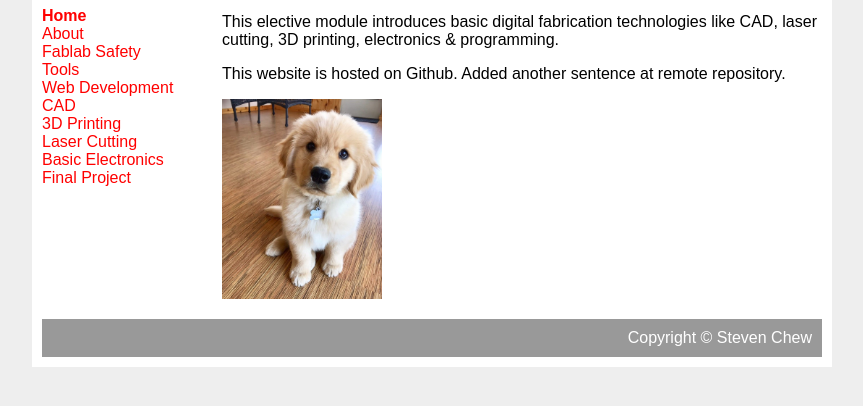
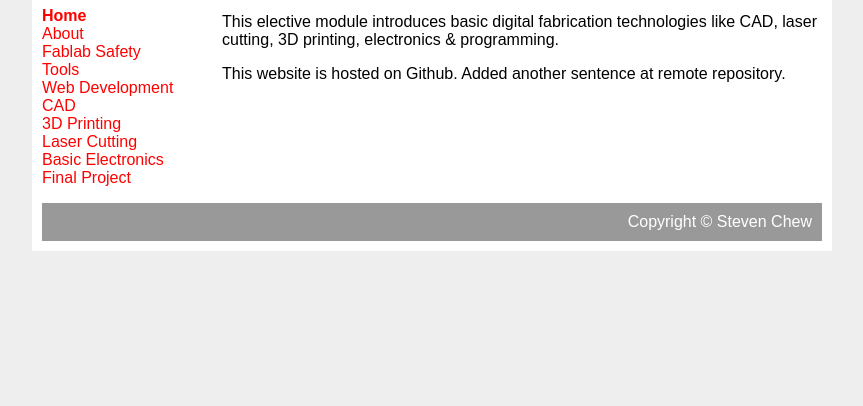
Before and after one commit to skeatz/my-first-website, a plain HTML site: page index.html in a window 1280 px wide. Shown: the part 106-512 px from the top of the page, without its empty margins (208-1071 px from the left). Drawn offline with Linux system fonts and the light colour scheme.

Commit message:
Revert "Added gr-pup to index.html"
This reverts commit dee0bfac78beadebe88f315cb93822a291761549.

```diff
--- a/index.html
+++ b/index.html
@@ -29,7 +29,6 @@
 					<h2>Home page</h2>
 					<p>This elective module introduces basic digital fabrication technologies like CAD, laser cutting, 3D printing, electronics & programming.</p>
 					<p>This website is hosted on Github. Added another sentence at remote repository.</p>
-					<p><img src="images/gr-pup.jpg" width="160"></p>
 			</div>
 			<div id="footer">
 				Copyright &copy; Steven Chew
```
